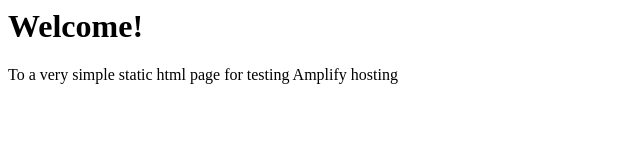
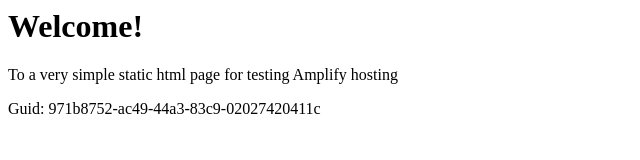
Before and after one commit to aws-aemilia-fra/Github-PR-Commit-Integration-Test-DoNotTouch-Gith-P5X5MO5I-v1-preprod-eu-central-1, a website: page src/index.html in a window 1280 px wide. Shown: the whole page, without its empty margins (0-640 px from the left). Drawn offline with Linux system fonts and the light colour scheme.

Commit message:
commit from integ tests

```diff
--- a/src/index.html
+++ b/src/index.html
@@ -1,3 +1,5 @@
+
+
 <html lang="en">
 
 <head>
@@ -10,6 +12,6 @@
 <body>
     <h1>Welcome!</h1>
     <p>To a very simple static html page for testing Amplify hosting</p>
-</body>
+    <p>Guid: 971b8752-ac49-44a3-83c9-02027420411c</p></body>
 
 </html>
```
